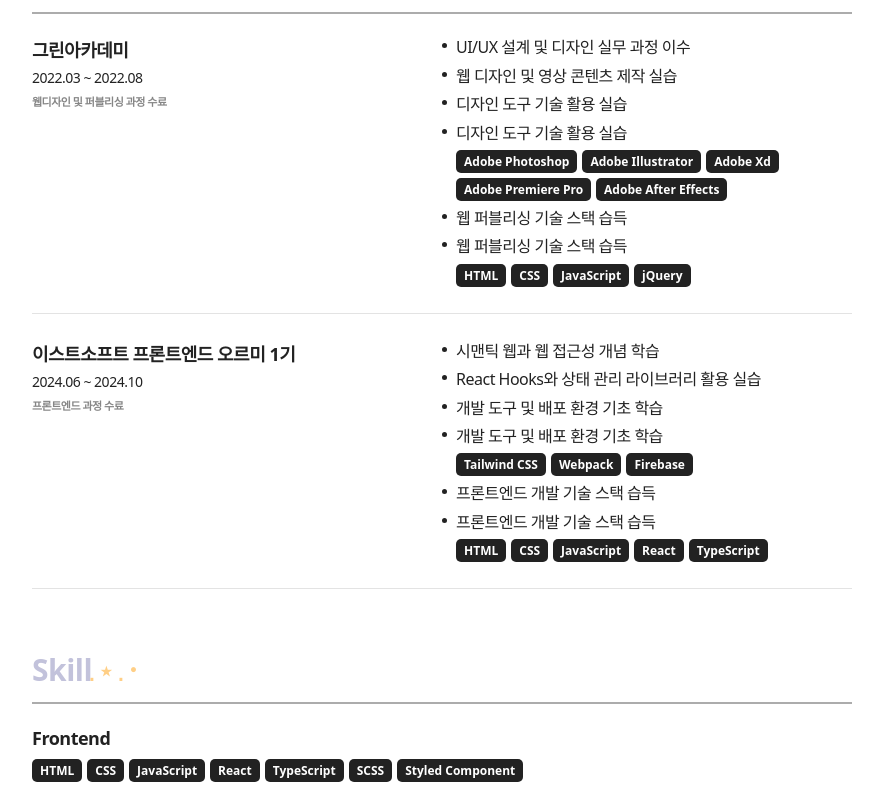
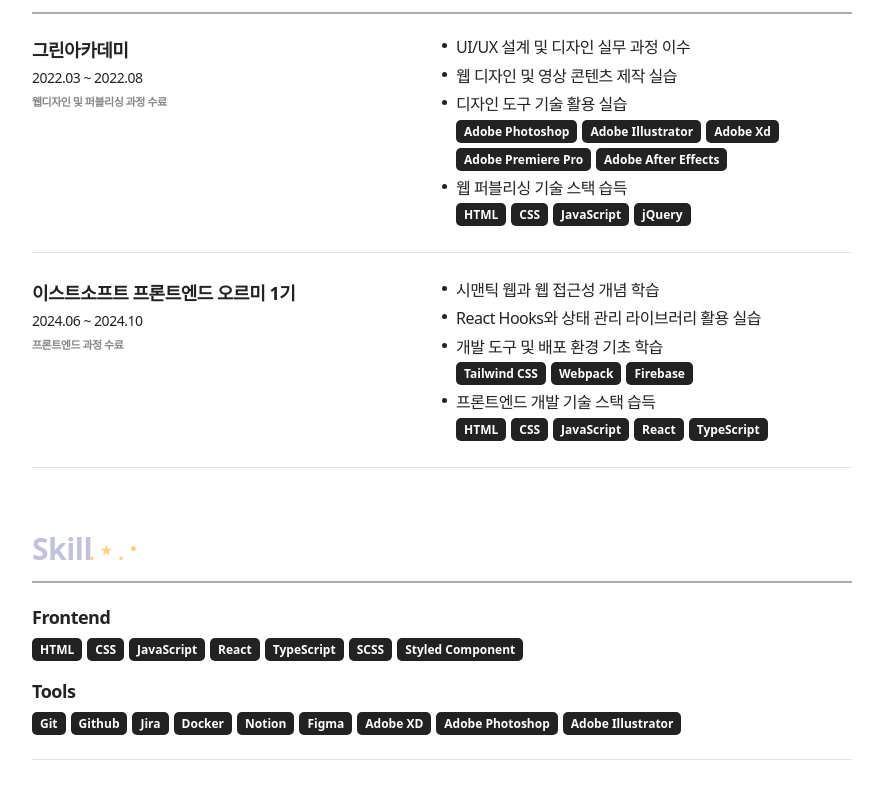
Before and after one commit to lbyul/resume, a React (Vite) app: page / in a window 1280 px wide. Shown: the part 883-1680 px from the top of the page, without its empty margins (198-1081 px from the left). Built offline with nearby package versions, Linux system fonts and the light colour scheme; a web font is replaced by a local one.

Commit message:
fix: skillContent 중복 코드 제거 및 구조 개선

```diff
--- a/src/components/Common/ContentCard/ContentCard.scss
+++ b/src/components/Common/ContentCard/ContentCard.scss
@@ -100,7 +100,7 @@
             display: inline-flex;
             flex-wrap: wrap;
             gap: 5px;
-            margin-top: 6px;
+            margin-top: 4px;
         }
     }
 }
--- a/src/components/Training/TrainingData.ts
+++ b/src/components/Training/TrainingData.ts
@@ -6,8 +6,8 @@ const trainingContent = ({
 }: {
     highlight?: string[];
     skill?: {
-        subject: string;
-        items: string[];
+        text: string;
+        skill: string[];
     }[];
 }) => {
     const highlightContent = highlight ? highlight.map(highlight => ({
@@ -15,15 +15,11 @@ const trainingContent = ({
         bullet: true
     })) : [];
 
-    const skillContent = skill ? skill.flatMap(({ subject, items }) => [
+    const skillContent = skill ? skill.flatMap(({ text, skill }) => [
         {
-            description: { text: subject },
-            bullet: true
-        },
-        {
-            description: { text: subject },
+            description: { text: text },
             bullet: true,
-            skill: items
+            skill: skill
         }
     ]) : [];
 
@@ -45,12 +41,12 @@ export const trainings: ContentCardProps[] = [
             ],
             skill: [
                 {
-                    subject: '디자인 도구 기술 활용 실습',
-                    items: ['Adobe Photoshop', 'Adobe Illustrator', 'Adobe Xd', 'Adobe Premiere Pro', 'Adobe After Effects']
+                    text: '디자인 도구 기술 활용 실습',
+                    skill: ['Adobe Photoshop', 'Adobe Illustrator', 'Adobe Xd', 'Adobe Premiere Pro', 'Adobe After Effects']
                 },
                 {
-                    subject: '웹 퍼블리싱 기술 스택 습득',
-                    items: ['HTML', 'CSS', 'JavaScript', 'jQuery']
+                    text: '웹 퍼블리싱 기술 스택 습득',
+                    skill: ['HTML', 'CSS', 'JavaScript', 'jQuery']
                 }
             ]
         })
@@ -66,12 +62,12 @@ export const trainings: ContentCardProps[] = [
             ],
             skill: [
                 {
-                    subject: '개발 도구 및 배포 환경 기초 학습',
-                    items: ['Tailwind CSS', 'Webpack', 'Firebase']
+                    text: '개발 도구 및 배포 환경 기초 학습',
+                    skill: ['Tailwind CSS', 'Webpack', 'Firebase']
                 },
                 {
-                    subject: '프론트엔드 개발 기술 스택 습득',
-                    items: ['HTML', 'CSS', 'JavaScript', 'React', 'TypeScript']
+                    text: '프론트엔드 개발 기술 스택 습득',
+                    skill: ['HTML', 'CSS', 'JavaScript', 'React', 'TypeScript']
                 }
             ]
         })
```
